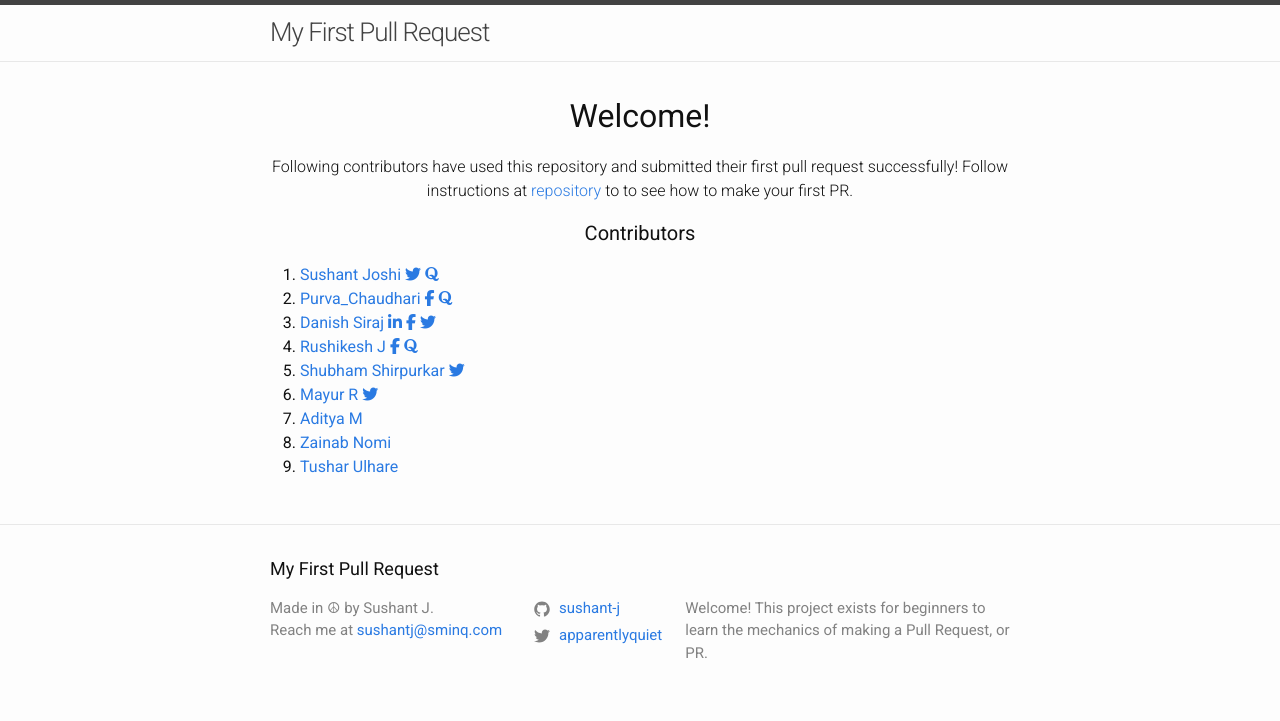
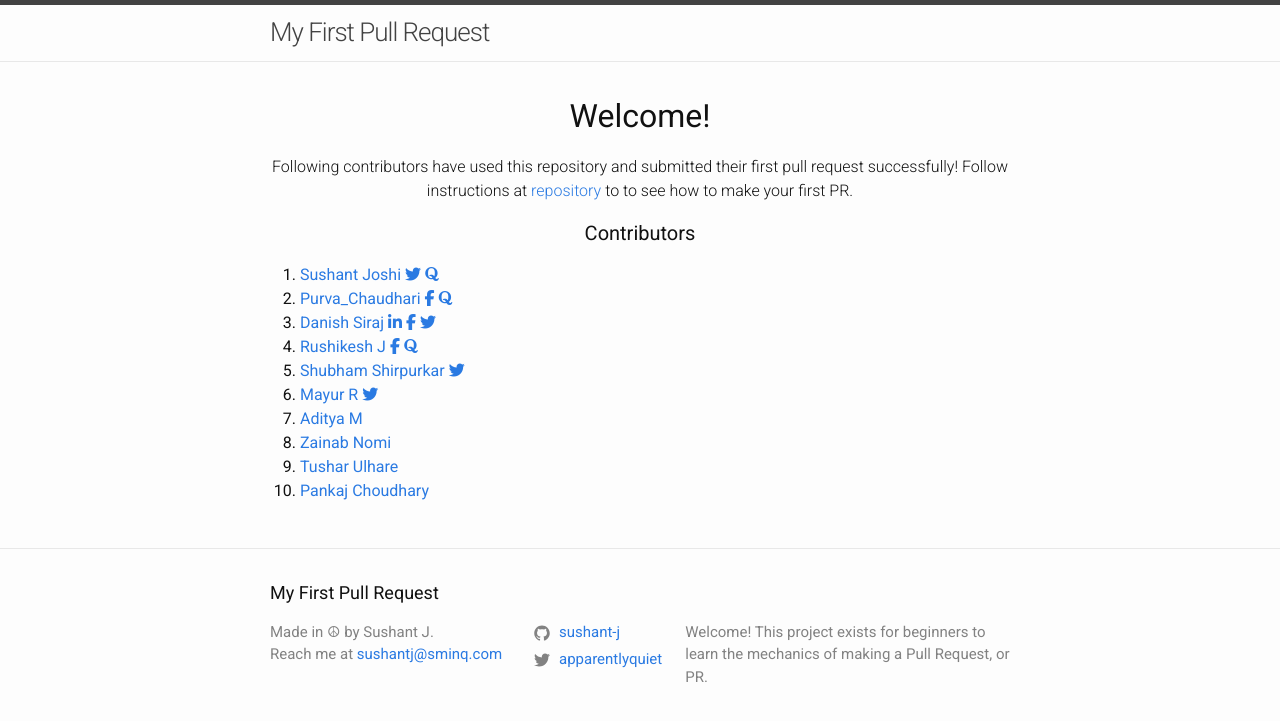
Before and after one commit to sushant-j/my-first-pull-request, a Jekyll site: the page built from index.md, in a window 1280 px wide. Shown: the top 721 px of the page. Built offline with Jekyll 4.4.1, drawn with Linux system fonts in a browser that asks for light colours; nearby versions of some CDN libraries.

Commit message:
Added My Name

```diff
--- a/_layouts/home.html
+++ b/_layouts/home.html
@@ -89,5 +89,10 @@ layout: default
         Tushar Ulhare
       </a>
     </li>
+<li>
+      <a href="https://github.com/pankajpyman/">
+        Pankaj Choudhary
+      </a>
+    </li>
   </ol>
 </div>
```
